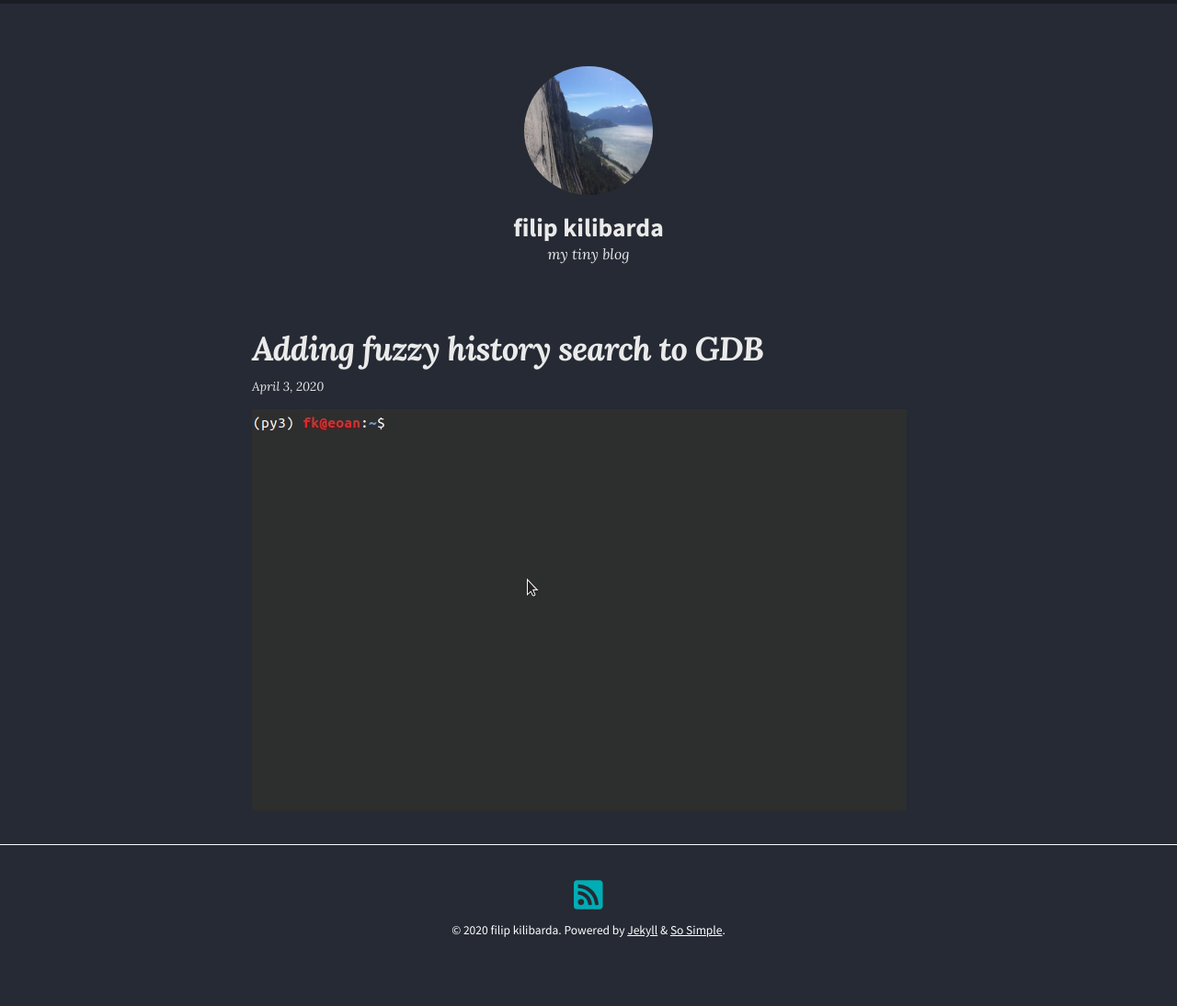
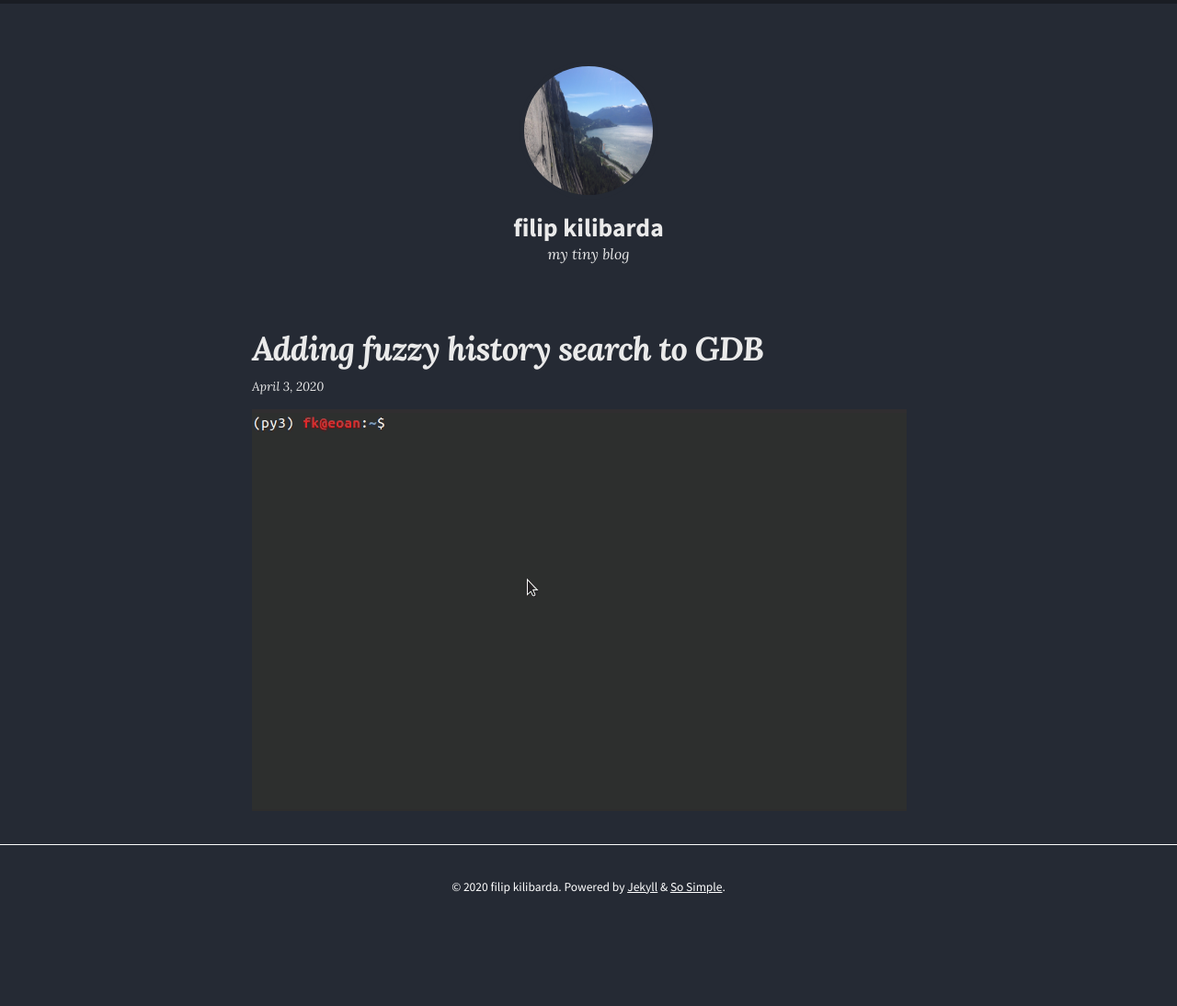
Before and after one commit to samanthaafraser/filipkilibarda.github.io, a Jekyll site: the page built from index.md, in a window 1280 px wide. Shown: the whole page at 92% size. Built offline with Jekyll 4.4.1, drawn with Linux system fonts in a browser that asks for light colours; nearby versions of some CDN libraries; after the commit the page ends 1047 px from its top, so only the background shows below that.

```diff
--- a/_config.yml
+++ b/_config.yml
@@ -69,7 +69,7 @@ search_full_content: true # can have performance implications for large sites
 plugins:
   - jekyll-seo-tag
   - jekyll-sitemap
-  - jekyll-feed
+  # - jekyll-feed
   - jekyll-paginate
 
 # Front Matter Defaults
@@ -94,7 +94,7 @@ author:
       icon:
 
 # Footer Links
-footer_links:
-  - title: Feed
-    url: atom.xml
-    icon: fas fa-rss-square
+# footer_links:
+#   - title: Feed
+#     url: atom.xml
+#     icon: fas fa-rss-square
```
